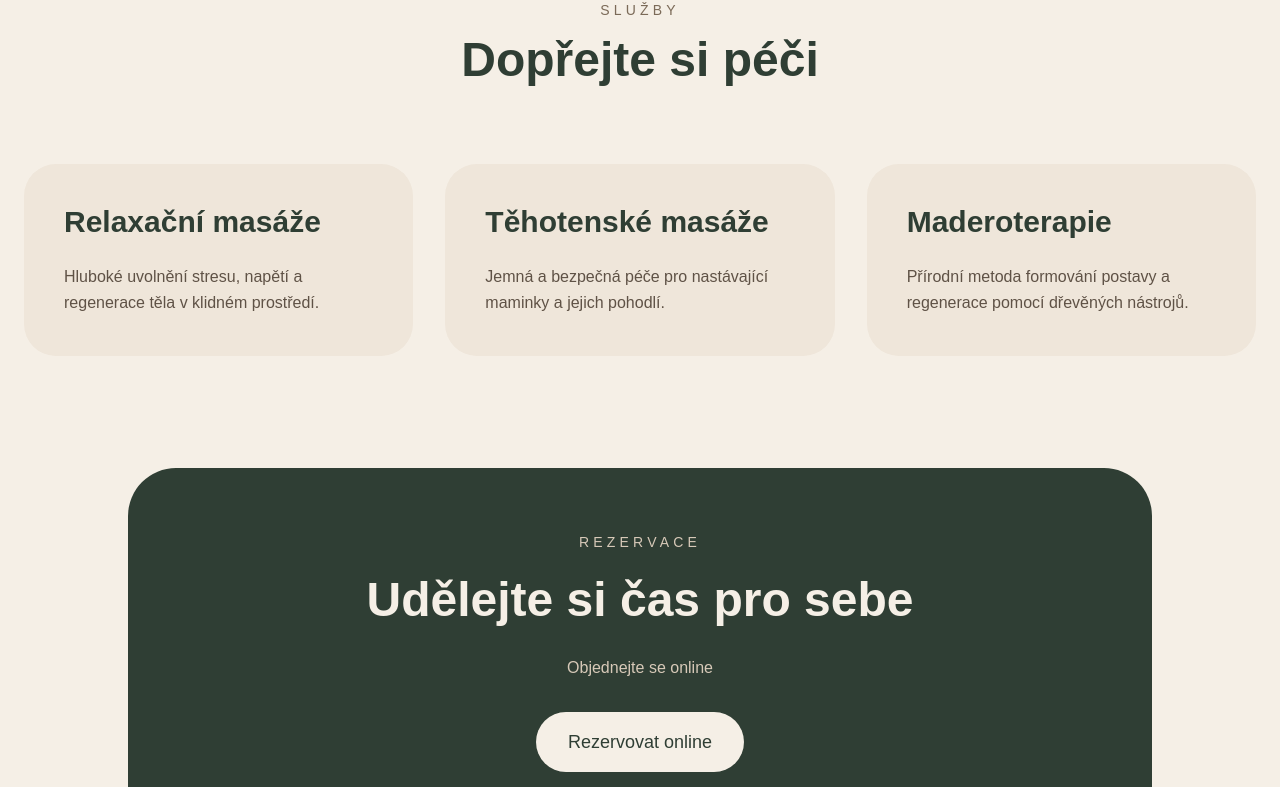
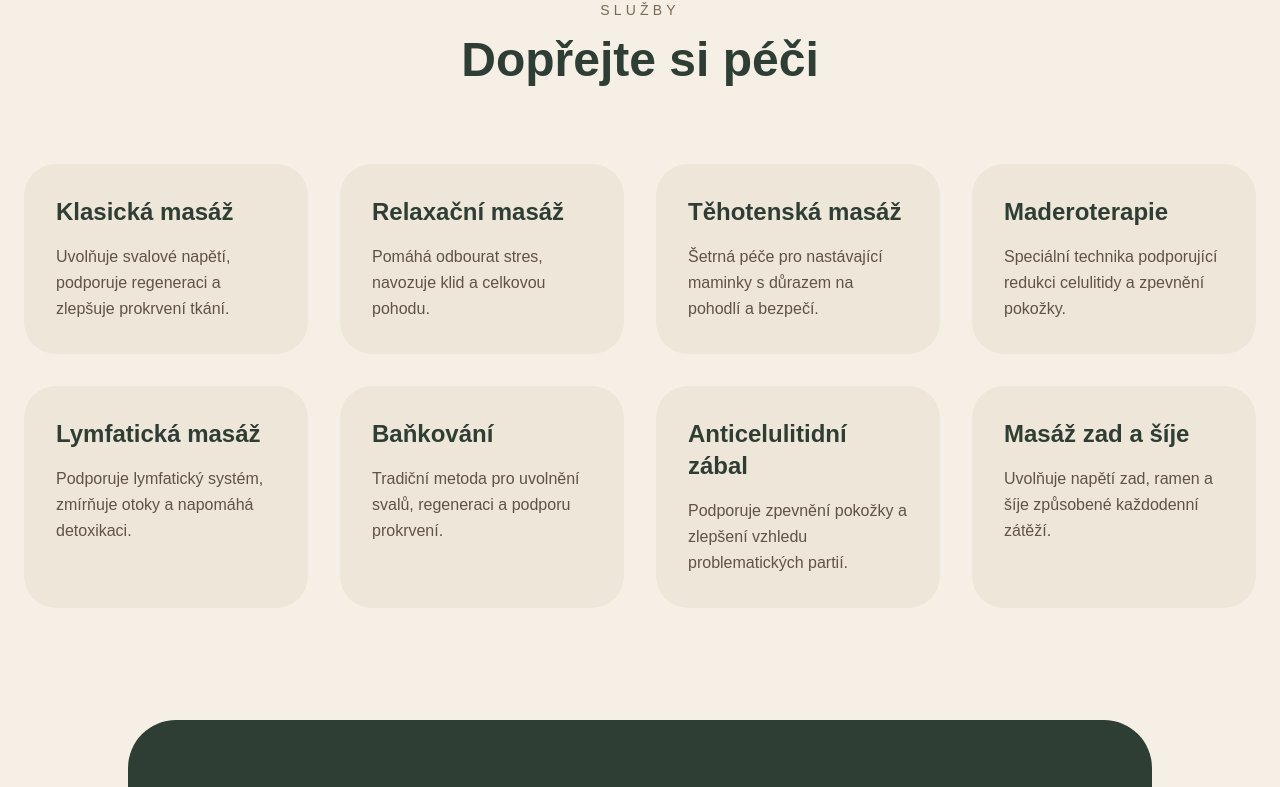
Before and after one commit to michaltacek-hub/mmr-system, a Next.js app: page / in a window 1280 px wide. Shown: the part 912-1699 px from the top of the page. Built offline with nearby package versions, Linux system fonts and the light colour scheme.

Commit message:
Expand services section

```diff
--- a/app/components/hero.tsx
+++ b/app/components/hero.tsx
@@ -38,7 +38,7 @@ export default function Hero() {
 href="/reservation"
   className="bg-[#2f3e34] text-[#f5efe6] px-8 py-4 rounded-full text-lg hover:opacity-90 transition"
 >
-Rezervovat termín
+Rezervovat online
 </Link>
 
           <button className="border border-[#2f3e34] px-8 py-4 rounded-full text-lg hover:bg-[#2f3e34] hover:text-white transition">
--- a/app/components/services.tsx
+++ b/app/components/services.tsx
@@ -1,11 +1,8 @@
 export default function Services() {
   return (
     <section id="sluzby" className="py-28 px-6">
-
       <div className="max-w-7xl mx-auto">
-
         <div className="text-center mb-20">
-
           <p className="uppercase tracking-[0.3em] text-sm text-[#7b6a58] mb-4">
             Služby
           </p>
@@ -13,51 +10,84 @@ export default function Services() {
           <h2 className="text-5xl font-semibold">
             Dopřejte si péči
           </h2>
-
         </div>
 
-        <div className="grid md:grid-cols-3 gap-8">
+        <div className="grid md:grid-cols-2 lg:grid-cols-4 gap-8">
 
-          <div className="bg-[#efe6da] p-10 rounded-[2rem] hover:-translate-y-2 transition duration-300">
-
-            <h3 className="text-3xl font-semibold mb-6">
-              Relaxační masáže
+          <div className="bg-[#efe6da] p-8 rounded-[2rem] hover:-translate-y-2 transition duration-300">
+            <h3 className="text-2xl font-semibold mb-4">
+              Klasická masáž
             </h3>
-
             <p className="text-[#5f5246] leading-relaxed">
-              Hluboké uvolnění stresu, napětí a regenerace těla v klidném prostředí.
+              Uvolňuje svalové napětí, podporuje regeneraci a zlepšuje prokrvení tkání.
             </p>
-
           </div>
 
-          <div className="bg-[#efe6da] p-10 rounded-[2rem] hover:-translate-y-2 transition duration-300">
-
-            <h3 className="text-3xl font-semibold mb-6">
-              Těhotenské masáže
+          <div className="bg-[#efe6da] p-8 rounded-[2rem] hover:-translate-y-2 transition duration-300">
+            <h3 className="text-2xl font-semibold mb-4">
+              Relaxační masáž
             </h3>
-
             <p className="text-[#5f5246] leading-relaxed">
-              Jemná a bezpečná péče pro nastávající maminky a jejich pohodlí.
+              Pomáhá odbourat stres, navozuje klid a celkovou pohodu.
             </p>
-
           </div>
 
-          <div className="bg-[#efe6da] p-10 rounded-[2rem] hover:-translate-y-2 transition duration-300">
+          <div className="bg-[#efe6da] p-8 rounded-[2rem] hover:-translate-y-2 transition duration-300">
+            <h3 className="text-2xl font-semibold mb-4">
+              Těhotenská masáž
+            </h3>
+            <p className="text-[#5f5246] leading-relaxed">
+              Šetrná péče pro nastávající maminky s důrazem na pohodlí a bezpečí.
+            </p>
+          </div>
 
-            <h3 className="text-3xl font-semibold mb-6">
+          <div className="bg-[#efe6da] p-8 rounded-[2rem] hover:-translate-y-2 transition duration-300">
+            <h3 className="text-2xl font-semibold mb-4">
               Maderoterapie
             </h3>
+            <p className="text-[#5f5246] leading-relaxed">
+              Speciální technika podporující redukci celulitidy a zpevnění pokožky.
+            </p>
+          </div>
 
+          <div className="bg-[#efe6da] p-8 rounded-[2rem] hover:-translate-y-2 transition duration-300">
+            <h3 className="text-2xl font-semibold mb-4">
+              Lymfatická masáž
+            </h3>
             <p className="text-[#5f5246] leading-relaxed">
-              Přírodní metoda formování postavy a regenerace pomocí dřevěných nástrojů.
+              Podporuje lymfatický systém, zmírňuje otoky a napomáhá detoxikaci.
             </p>
+          </div>
 
+          <div className="bg-[#efe6da] p-8 rounded-[2rem] hover:-translate-y-2 transition duration-300">
+            <h3 className="text-2xl font-semibold mb-4">
+              Baňkování
+            </h3>
+            <p className="text-[#5f5246] leading-relaxed">
+              Tradiční metoda pro uvolnění svalů, regeneraci a podporu prokrvení.
+            </p>
+          </div>
+
+          <div className="bg-[#efe6da] p-8 rounded-[2rem] hover:-translate-y-2 transition duration-300">
+            <h3 className="text-2xl font-semibold mb-4">
+              Anticelulitidní zábal
+            </h3>
+            <p className="text-[#5f5246] leading-relaxed">
+              Podporuje zpevnění pokožky a zlepšení vzhledu problematických partií.
+            </p>
+          </div>
+
+          <div className="bg-[#efe6da] p-8 rounded-[2rem] hover:-translate-y-2 transition duration-300">
+            <h3 className="text-2xl font-semibold mb-4">
+              Masáž zad a šíje
+            </h3>
+            <p className="text-[#5f5246] leading-relaxed">
+              Uvolňuje napětí zad, ramen a šíje způsobené každodenní zátěží.
+            </p>
           </div>
 
         </div>
-
       </div>
-
     </section>
   );
 }
```
